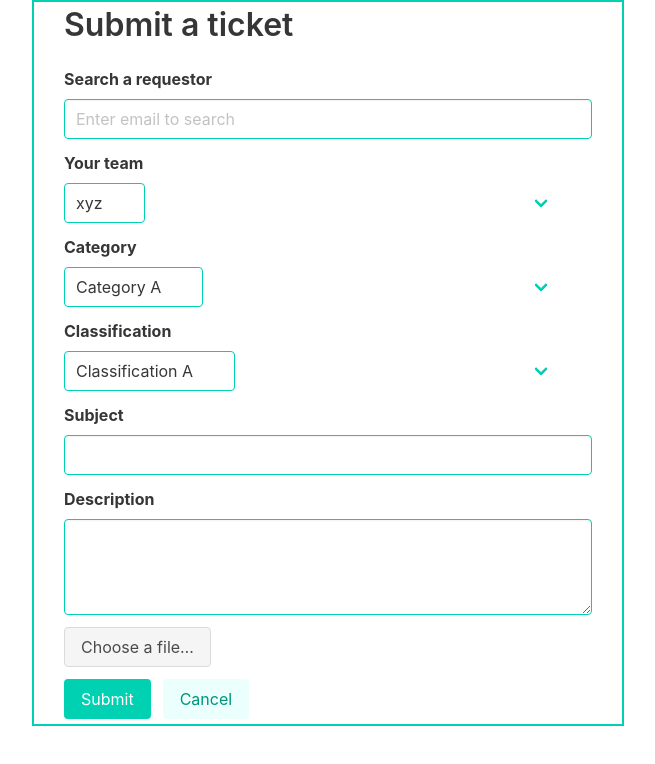
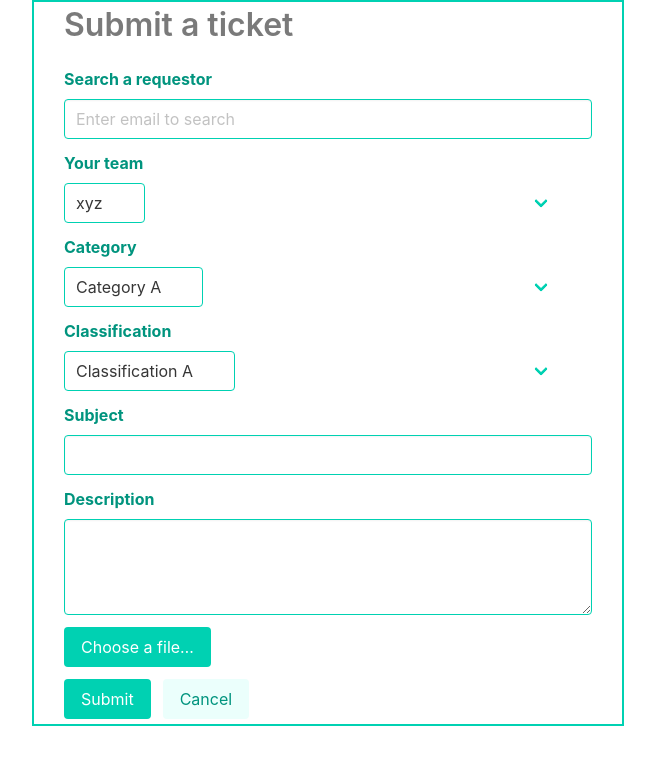
Before and after one commit to mpriyadarshini/Ticket-Manager, an Angular app: page /new-ticket-form in a window 1280 px wide. Shown: the top 764 px of the page, without its empty margins (312-967 px from the left). Built offline with nearby package versions, Linux system fonts and the light colour scheme.

Commit message:
Add css to form

```diff
--- a/src/app/ticket-form/ticket-form.component.html
+++ b/src/app/ticket-form/ticket-form.component.html
@@ -1,14 +1,17 @@
 <div class="form">
-
-  <h1 class="title">Submit a ticket</h1>
+  <h1 class="title has-text-grey">Submit a ticket</h1>
   <div class="field">
-    <label class="label">Search a requestor</label>
+    <label class="label has-text-primary-dark">Search a requestor</label>
     <div class="control">
-      <input class="input is-primary" type="email" placeholder="Enter email to search" />
+      <input
+        class="input is-primary"
+        type="email"
+        placeholder="Enter email to search"
+      />
     </div>
   </div>
   <div class="field">
-    <label class="label">Your team</label>
+    <label class="label has-text-primary-dark">Your team</label>
     <div class="control">
       <div class="select is-primary">
         <select>
@@ -19,7 +22,7 @@
     </div>
   </div>
   <div class="field">
-    <label class="label">Category</label>
+    <label class="label has-text-primary-dark">Category</label>
     <div class="control">
       <div class="select is-primary">
         <select>
@@ -30,7 +33,7 @@
     </div>
   </div>
   <div class="field">
-    <label class="label">Classification</label>
+    <label class="label has-text-primary-dark">Classification</label>
     <div class="control">
       <div class="select is-primary">
         <select>
@@ -41,19 +44,20 @@
     </div>
   </div>
   <div class="field">
-    <label class="label">Subject</label>
+    <label class="label has-text-primary-dark">Subject</label>
     <div class="control">
       <input class="input is-primary" type="text" />
     </div>
   </div>
   <div class="field">
-    <label class="label">Description</label>
+    <label class="label has-text-primary-dark">Description</label>
     <div class="control">
       <textarea class="textarea is-primary" rows="3"></textarea>
     </div>
   </div>
   <div class="field">
-    <label class="file-label">
+    <div class="file is-primary">
+      <label class="file-label has-text-primary-dark">
         <input class="file-input is-primary" type="file" name="resume" />
         <span class="file-cta">
           <span class="file-label">
@@ -61,6 +65,7 @@
           </span>
         </span>
       </label>
+    </div>
   </div>
   <div class="field is-grouped">
     <div class="control">
```
Lines whose indentation alone changed are shown as unchanged.
